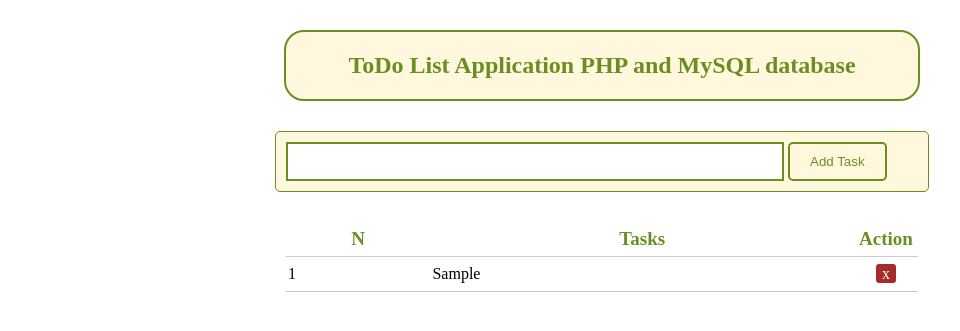
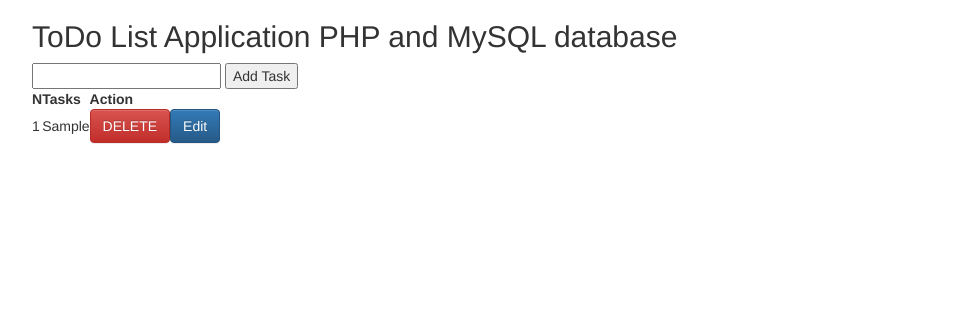
Before and after one commit to Mubin-github/to-do-project, a PHP site: page / in a window 1280 px wide. Shown: the top 331 px of the page, without its empty margins (38-998 px from the left). Run offline with PHP 8.4, Linux system fonts and the light colour scheme; tables that the repository leaves empty or names only in its code hold one stand-in row (values such as "Sample post"); data that the repository does not hold is empty.

Commit message:
master branch edited

```diff
--- a/Index.php
+++ b/Index.php
@@ -20,7 +20,7 @@
 	if (isset($_GET['del_task'])) {
 		$id = $_GET['del_task'];
 
-		mysqli_query($db, "DELETE FROM tasks WHERE id=".$id);
+		mysqli_query($db, "DELETE FROM tasks WHERE Id=".$id);
 		header('location: index.php');
 	 }
 
@@ -29,9 +29,25 @@
 <html>
 <head>
 	<title>ToDo List Application PHP and MySQL</title>
-	<link rel="stylesheet" type="text/css" href="style.css">
+	<!-- <link rel="stylesheet" type="text/css" href="style.css"> -->
+
+	<!-- Latest compiled and minified CSS -->
+<link rel="stylesheet" href="https://maxcdn.bootstrapcdn.com/bootstrap/3.3.7/css/bootstrap.min.css" integrity="sha384-BVYiiSIFeK1dGmJRAkycuHAHRg32OmUcww7on3RYdg4Va+PmSTsz/K68vbdEjh4u" crossorigin="anonymous">
+
+<!-- Optional theme -->
+<link rel="stylesheet" href="https://maxcdn.bootstrapcdn.com/bootstrap/3.3.7/css/bootstrap-theme.min.css" integrity="sha384-rHyoN1iRsVXV4nD0JutlnGaslCJuC7uwjduW9SVrLvRYooPp2bWYgmgJQIXwl/Sp" crossorigin="anonymous">
+
+<script
+  src="https://code.jquery.com/jquery-3.6.0.min.js"
+  integrity="sha256-/xUj+3OJU5yExlq6GSYGSHk7tPXikynS7ogEvDej/m4="
+  crossorigin="anonymous"></script>
+
+<!-- Latest compiled and minified JavaScript -->
+<script src="https://maxcdn.bootstrapcdn.com/bootstrap/3.3.7/js/bootstrap.min.js" integrity="sha384-Tc5IQib027qvyjSMfHjOMaLkfuWVxZxUPnCJA7l2mCWNIpG9mGCD8wGNIcPD7Txa" crossorigin="anonymous"></script>
+
 </head>
-<body>
+<body class = "container">
+
 	<div class="heading">
 		<h2 style="font-style: 'Hervetica';">ToDo List Application PHP and MySQL database</h2>
 	</div>
@@ -66,12 +82,39 @@
 				<td> <?php echo $i; ?> </td>
 				<td class="task"> <?php echo $row['task']; ?> </td>
 				<td class="delete">
-					<a href="index.php?del_task=<?php echo $row['Id'] ?>">x</a>
+				<a href="index.php?del_task=<?php echo $row['Id'] ?>"><button type="button"class="btn btn-danger" data-toggle="modal">DELETE</button></a>
+				</td>
+				<td class="edit">
+				<!-- <a href="index.php?edit_task="> -->
+				<button type="button" class="btn btn-primary" data-toggle="modal" data-target="#exampleModalCenter">Edit</button>
+				<!-- </a> -->
+				<!-- href="index.php?edit_task=<?php echo $row['Id'] ?>" -->
 				</td>
 			</tr>
 		<?php $i++; } ?>
 	</tbody>
 </table>
 
+<!-- Modal -->
+<div class="modal fade" id="exampleModalCenter" tabindex="-1" role="dialog" aria-labelledby="exampleModalCenterTitle" aria-hidden="true">
+  <div class="modal-dialog modal-dialog-centered" role="document">
+    <div class="modal-content">
+      <div class="modal-header">
+        <h5 class="modal-title" id="exampleModalLongTitle">Edit to do list</h5>
+        <button type="button" class="close" data-dismiss="modal" aria-label="Close">
+          <span aria-hidden="true">&times;</span>
+        </button>
+      </div>
+      <div class="modal-body">
+        ...
+      </div>
+      <div class="modal-footer">
+        <button type="button" class="btn btn-secondary" data-dismiss="modal">Close</button>
+        <button type="button" class="btn btn-primary">Save changes</button>
+      </div>
+    </div>
+  </div>
+</div>
+
 </body>
 </html>
--- a/style.css
+++ b/style.css
@@ -1,35 +1,39 @@
-.heading{
+.heading {
     width: 50%;
     margin: 30px auto;
     text-align: center;
-	color: 	#6B8E23;
-	background: #FFF8DC;
-	border: 2px solid #6B8E23;
+    color: #6b8e23;
+    background: #fff8dc;
+    border: 2px solid #6b8e23;
     border-radius: 20px;
 }
+
 form {
     width: 50%;
     margin: 30px auto;
     border-radius: 5px;
     padding: 10px;
-	background: #FFF8DC;
-	border: 1px solid #6B8E23;
+    background: #fff8dc;
+    border: 1px solid #6b8e23;
 }
+
 form p {
     color: red;
     margin: 0px;
 }
+
 .task_input {
     width: 75%;
     height: 15px;
     padding: 10px;
-	border: 2px solid #6B8E23;
+    border: 2px solid #6b8e23;
 }
+
 .add_btn {
     height: 39px;
-	background: #FFF8DC;
-	color: 	#6B8E23;
-	border: 2px solid #6B8E23;
+    background: #fff8dc;
+    color: #6b8e23;
+    border: 2px solid #6b8e23;
     border-radius: 5px;
     padding: 5px 20px;
 }
@@ -46,30 +50,24 @@ tr {
 
 th {
     font-size: 19px;
-	color: #6B8E23;
+    color: #6b8e23;
 }
 
-th, td{
+th,
+td {
     border: none;
     height: 30px;
     padding: 2px;
 }
 
 tr:hover {
-	background: #E9E9E9;
+    background: #e9e9e9;
 }
 
 .task {
     text-align: left;
 }
 
-.delete{
+.delete {
     text-align: center;
 }
-.delete a{
-	color: white;
-	background: #a52a2a;
-	padding: 1px 6px;
-	border-radius: 3px;
-	text-decoration: none;
-}
```
Lines whose indentation alone changed are shown as unchanged.
